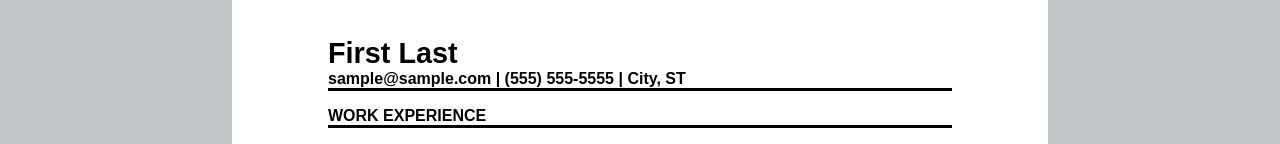
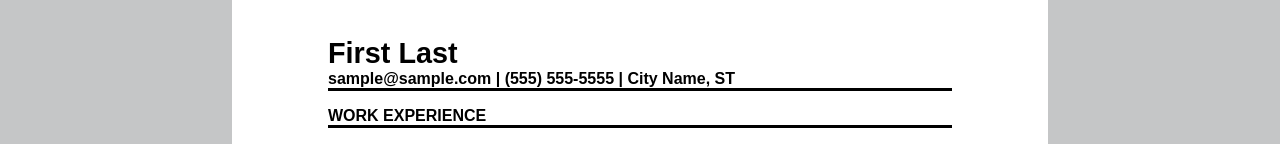
Before and after one commit to Centigrams/cv-project, a React (Create React App) app: page / in a window 1280 px wide. Shown: the part 176-320 px from the top of the page. Built offline with nearby package versions, Linux system fonts and the light colour scheme.

Commit message:
Refactor personal info to remove prop drilling

```diff
--- a/src/Components/AppHeader.js
+++ b/src/Components/AppHeader.js
@@ -17,14 +17,14 @@ function ElevationScroll(props) {
   });
 }
 
-function AppHeader({ setEditMode }) {
+function AppHeader() {
   return (
     <ElevationScroll>
       <CustomAppBar>
         <div>
           <h1 className={headerStyles.appName}>Resume Generator</h1>
         </div>
-        <HeaderButtons setEditMode={setEditMode} />
+        <HeaderButtons />
       </CustomAppBar>
     </ElevationScroll>
   );
--- a/src/Components/AppMainContent.js
+++ b/src/Components/AppMainContent.js
@@ -2,10 +2,10 @@ import React from 'react';
 import appMainContentStyles from '../Styles/AppMainContent.module.css';
 import ResumePreview from './ResumePreview';
 
-function AppMainContent({ editMode }) {
+function AppMainContent() {
   return (
     <div className={appMainContentStyles.appMain}>
-      <ResumePreview editMode={editMode} />
+      <ResumePreview />
     </div>
   );
 }
--- a/src/Components/HeaderButtons.js
+++ b/src/Components/HeaderButtons.js
@@ -1,11 +1,24 @@
-import React from 'react';
+import React, { useContext } from 'react';
 import { ButtonGroup } from '@mui/material';
 import CustomButtons from '../Styles/MUICustomStyledComponents/CustomHeaderButtons';
+import { EditModeContext } from './MainContent';
 
-function HeaderButtons({ setEditMode }) {
+function HeaderButtons() {
+  const { editMode, setEditMode } = useContext(EditModeContext);
+
   const toggleEditMode = () => {
     setEditMode((prevEditMode) => !prevEditMode);
   };
+
+  if (editMode) {
+    return (
+      <ButtonGroup variant="text">
+        <CustomButtons variant="contained">GENERATE AS PDF</CustomButtons>
+        <CustomButtons variant="contained" onClick={toggleEditMode}>SAVE</CustomButtons>
+        <CustomButtons variant="contained">CLEAR</CustomButtons>
+      </ButtonGroup>
+    );
+  }
   return (
     <ButtonGroup variant="text">
       <CustomButtons variant="contained">GENERATE AS PDF</CustomButtons>
--- a/src/Components/MainContent.js
+++ b/src/Components/MainContent.js
@@ -1,14 +1,49 @@
-import React, { useState } from 'react';
+import React, { createContext, useMemo, useState } from 'react';
 import styles from '../Styles/MainContent.module.css';
 import AppHeader from './AppHeader';
 import AppMainContent from './AppMainContent';
 
+export const EditModeContext = createContext(undefined);
+export const NameContext = createContext(undefined);
+export const EmailContext = createContext(undefined);
+export const ContactNumberContext = createContext(undefined);
+export const AddressContext = createContext(undefined);
+
 function MainContent() {
   const [editMode, setEditMode] = useState(false);
+  const editModeValue = useMemo(() => ({ editMode, setEditMode }), [editMode]);
+
+  // Hooks for Personal Info.
+  const [name, setName] = useState('First Last');
+  const nameValue = useMemo(() => ({ name, setName }), [name]);
+
+  const [email, setEmail] = useState('sample@sample.com');
+  const emailValue = useMemo(() => ({ email, setEmail }), [email]);
+
+  const [contactNo, setContactNo] = useState('(555) 555-5555');
+  const contactNoValue = useMemo(() => ({ contactNo, setContactNo }), [contactNo]);
+
+  const [address, setAddress] = useState('City Name, ST');
+  const addressValue = useMemo(() => ({ address, setAddress }), [address]);
+
+  /**
+   * Using useContext greatly increases development speed by avoiding prop drilling,
+   * however I am left with this pyramid.
+   */
   return (
     <div className={styles.mainContainer}>
-      <AppHeader setEditMode={setEditMode} />
-      <AppMainContent editMode={editMode} />
+      <EditModeContext.Provider value={editModeValue}>
+        <AppHeader />
+        <NameContext.Provider value={nameValue}>
+          <EmailContext.Provider value={emailValue}>
+            <ContactNumberContext.Provider value={contactNoValue}>
+              <AddressContext.Provider value={addressValue}>
+                <AppMainContent />
+              </AddressContext.Provider>
+            </ContactNumberContext.Provider>
+          </EmailContext.Provider>
+        </NameContext.Provider>
+      </EditModeContext.Provider>
     </div>
   );
 }
--- a/src/Components/PersonalInfo.js
+++ b/src/Components/PersonalInfo.js
@@ -1,19 +1,43 @@
-import React from 'react';
+import React, { useContext } from 'react';
 import personalInfoStyles from '../Styles/PersonalInfo.module.css';
 import editModeStyles from '../Styles/editmode.module.css';
+import {
+  EditModeContext, EmailContext, NameContext, ContactNumberContext, AddressContext,
+} from './MainContent';
 
-function PersonalInfo({ editMode }) {
-  // TODO: Add new styling for edit mode.
+function PersonalInfo() {
+  const { editMode } = useContext(EditModeContext);
+  const { name, setName } = useContext(NameContext);
+  const { email, setEmail } = useContext(EmailContext);
+  const { contactNo, setContactNo } = useContext(ContactNumberContext);
+  const { address, setAddress } = useContext(AddressContext);
+
+  const handleChangeInName = (e) => {
+    setName(e.target.value);
+  };
+
+  const handleChangeInEmail = (e) => {
+    setEmail(e.target.value);
+  };
+
+  const handleChangeInContactNo = (e) => {
+    setContactNo(e.target.value);
+  };
+
+  const handleChangeInAddress = (e) => {
+    setAddress(e.target.value);
+  };
+
   if (editMode) {
     return (
       <div className={personalInfoStyles.personalInfo}>
         <div>
-          <input className={editModeStyles.name} value="First Last" />
+          <input className={editModeStyles.name} value={name} onChange={handleChangeInName} />
         </div>
         <div>
-          <input value="sample@sample.com" type="text" className={editModeStyles.email} />
-          <input value="(555) 555-5555" type="text" className={editModeStyles.contactNo} />
-          <input value="City, ST" type="text" className={editModeStyles.location} />
+          <input value={email} onChange={handleChangeInEmail} type="text" className={editModeStyles.email} />
+          <input value={contactNo} onChange={handleChangeInContactNo} type="text" className={editModeStyles.contactNo} />
+          <input value={address} onChange={handleChangeInAddress} type="text" className={editModeStyles.location} />
         </div>
       </div>
     );
@@ -21,11 +45,19 @@ function PersonalInfo({ editMode }) {
   return (
     <div className={personalInfoStyles.personalInfo}>
       <div>
-        <h1 className={personalInfoStyles.name}>First Last</h1>
+        <h1 className={personalInfoStyles.name}>{name}</h1>
       </div>
       <div>
         <h2 className={personalInfoStyles.contactAndAddress}>
-          sample@sample.com | (555) 555-5555 | City, ST
+          {email}
+          {' '}
+          |
+          {' '}
+          {contactNo}
+          {' '}
+          |
+          {' '}
+          {address}
         </h2>
       </div>
     </div>
--- a/src/Components/ResumePreview.js
+++ b/src/Components/ResumePreview.js
@@ -5,10 +5,10 @@ import WorkExperienceSection from './WorkExperienceSection';
 import EducationSection from './EducationSection';
 import SkillsInterestsSection from './SkillsInterestsSection';
 
-function ResumePreview({ editMode }) {
+function ResumePreview() {
   return (
     <div className={resumePreviewStyles.resumePreview}>
-      <PersonalInfo editMode={editMode} />
+      <PersonalInfo />
       <div>
         <h2 className={resumePreviewStyles.header}>WORK EXPERIENCE</h2>
       </div>
```
Also changed, not shown: .eslintrc.json.
